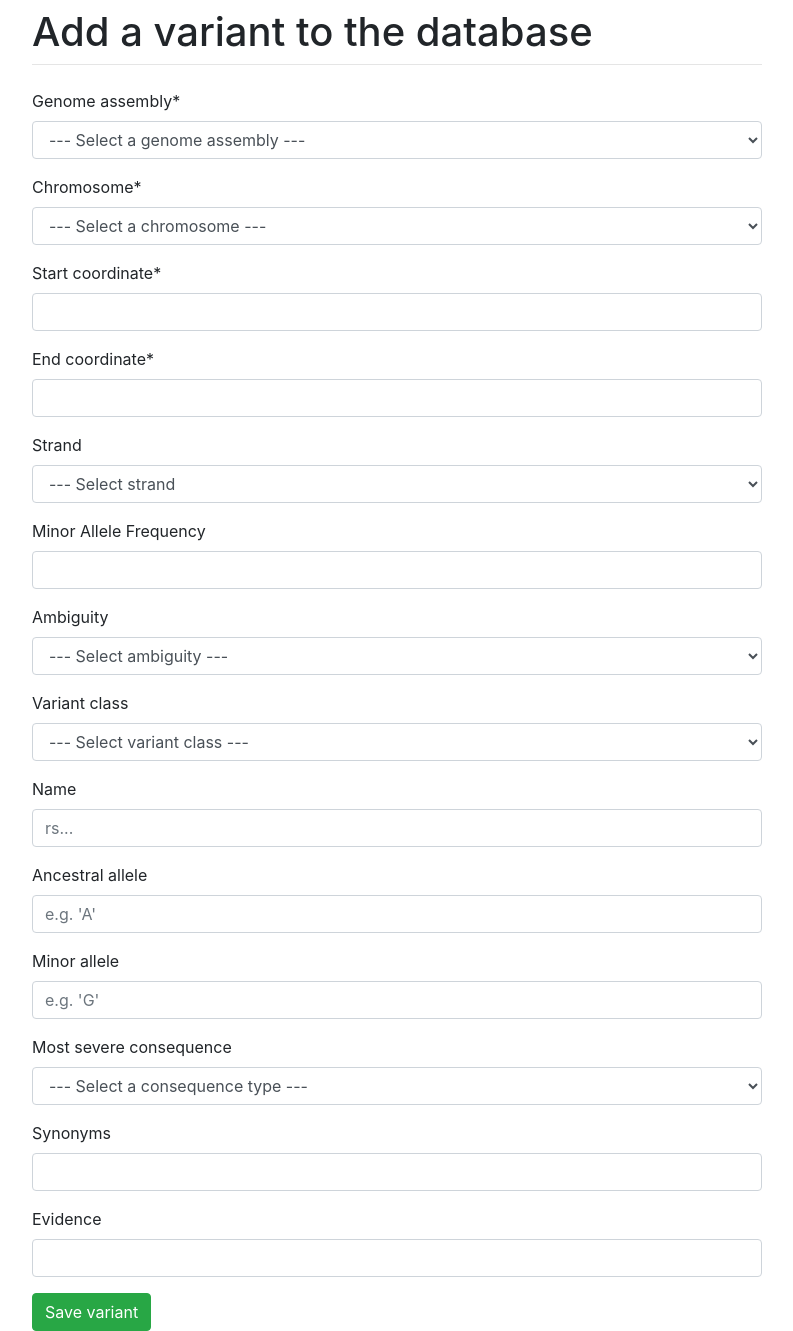
After one commit to gdoy1/uom_mongodb, a Django app: page /add-individual-var/ in a window 1280 px wide. The commit adds this page. Shown: the whole page, without its empty margins (243-1036 px from the left). Run offline with Django 4.2, Linux system fonts and the light colour scheme; some libraries are stand-ins or nearby versions.

Commit message:
Started README, added page for individual variant upload with form validation and added favicon

```diff
--- /dev/null
+++ b/vcfapp/forms.py
@@ -0,0 +1,231 @@
+from django import forms
+from django.core.exceptions import ValidationError
+
+class SingleVariantForm(forms.Form):
+
+    assembly = forms.ChoiceField(
+        label='Genome assembly',
+        required=True,
+        choices=[
+            (None, "--- Select a genome assembly ---"),
+            ("GRCh38", "GRCh38"),
+            ("GRCh37", "GRCh37")
+        ]
+    )
+
+    chromosome = forms.ChoiceField(
+        label='Chromosome',
+        required=True,
+        choices=[
+            (None, "--- Select a chromosome ---"),
+            ("1", "chr1"),
+            ("2", "chr2"),
+            ("3", "chr3"),
+            ("4", "chr4"),
+            ("5", "chr5"),
+            ("6", "chr6"),
+            ("7", "chr7"),
+            ("8", "chr8"),
+            ("9", "chr9"),
+            ("10", "chr10"),
+            ("11", "chr11"),
+            ("12", "chr12"),
+            ("13", "chr13"),
+            ("14", "chr14"),
+            ("15", "chr15"),
+            ("16", "chr16"),
+            ("17", "chr17"),
+            ("18", "chr18"),
+            ("19", "chr19"),
+            ("20", "chr20"),
+            ("21", "chr21"),
+            ("22", "chr22"),
+            ("X", "chrX"),
+            ("Y", "chrY")
+        ]
+    )
+
+    start = forms.IntegerField(
+        label='Start coordinate',
+        required=True,
+        min_value=0
+    )
+
+    end = forms.IntegerField(
+        label='End coordinate',
+        required=True,
+        min_value=0
+    )
+
+    strand = forms.ChoiceField(
+        required=False,
+        label='Strand',
+        choices=[
+            (None, '--- Select strand'),
+            ("1", "1"),
+            ("-1", "-1")
+        ]
+    )
+
+    maf = forms.FloatField(
+        label='Minor Allele Frequency',
+        required=False,
+        min_value=0.0,
+        max_value=1.0
+    )
+
+    ambiguity = forms.ChoiceField(
+        label='Ambiguity',
+        required=False,
+        choices=[
+            (None, '--- Select ambiguity ---'),
+            ('A', 'A'),
+            ('C', 'C'),
+            ('G', 'G'),
+            ('T', 'T'),
+            ('R', 'R'),
+            ('Y', 'Y'),
+            ('S', 'S'),
+            ('W', 'W'),
+            ('K', 'K'),
+            ('B', 'B'),
+            ('D', 'D'),
+            ('H', 'H'),
+            ('V', 'V'),
+            ('N', 'N'),
+            ('.', '.'),
+        ]
+    )
+
+    var_class = forms.ChoiceField(
+        label='Variant class',
+        required=False,
+        choices=[
+            (None, '--- Select variant class ---'),
+            ('SNP', 'SNP'),
+            ('deletion', 'deletion'),
+            ('indel', 'indel'),
+            ('insertion', 'insertion'),
+            ('sequence_alteration', 'sequence alteration'),
+            ('somatic_SNV', 'somatic SNV'),
+            ('somatic_deletion', 'somatic deletion'),
+            ('subsitution', 'substitution'),
+            ('tandem_repeat', 'tandem repeat')
+        ]
+    )
+
+    name = forms.CharField(
+        label='Name',
+        required=False,
+                widget=forms.TextInput(
+            attrs={
+                "placeholder": "rs...",
+                "pattern": "(rs[0-9]+)"
+            }
+        )
+    )
+
+    ancestral_allele = forms.CharField(
+        label='Ancestral allele',
+        required=False,
+        widget=forms.TextInput(
+            attrs={
+                "placeholder": "e.g. 'A'",
+                'pattern':'[ACTGN]+'
+            }
+        )
+    )
+
+    minor_allele = forms.CharField(
+        label='Minor allele',
+        required=False,
+        widget=forms.TextInput(
+            attrs={
+                "placeholder": "e.g. 'G'",
+                'pattern':'[ACTGN]+'
+            }
+        )
+    )
+
+    most_severe_consequence = forms.ChoiceField(
+        label='Most severe consequence',
+        required=False,
+        choices=[
+            (None, '--- Select a consequence type ---'),
+            ('3_prime_UTR_variant','3 prime UTR variant'),
+            ('5_prime_UTR_variant','5 prime UTR variant'),
+            ('coding_sequence_variant', 'coding sequence variant'),
+            ('downstream_gene_variant', 'downstream gene variant'),
+            ('frameshift_variant', 'frameshift variant'),
+            ('inframe_deletion', 'inframe deletion'),
+            ('intron_variant', 'intron variant'),
+            ('mature_miRNA_variant', 'mature miRNA variant'),
+            ('missense_variant', 'missense variant'),
+            ('non_coding_transcript_exon_variant', 'non coding transcript exon variant'),
+            ('protein_altering_variant', 'protein altering variant'),
+            ('splice_acceptor_variant', 'splice acceptor variant'),
+            ('splice_donor_variant', 'splice donor variant'),
+            ('splice_region_variant', 'splice region variant'),
+            ('start_lost', 'start lost'),
+            ('stop_gained', 'stop gained'),
+            ('stop_lost', 'stop lost'),
+            ('stop_retained_variant', 'stop retained variant'),
+            ('synonymous_variant', 'synonymous variant'),
+            ('upstream_gene_variant', 'upstream gene variant')
+        ]
+    )
+
+    synonyms = forms.CharField(
+        label='Synonyms',
+        required=False
+    )
+
+    evidence = forms.CharField(
+        label='Evidence',
+        required=False
+    )
+
+    def clean(self):
+        # Used to sanitize inputted data to check for invalid inputs
+        assembly = self.cleaned_data['assembly']
+        chromosome = self.cleaned_data['chromosome']
+
+        strand = self.cleaned_data['strand']
+        maf = self.cleaned_data['maf']
+        ambiguity = self.cleaned_data['ambiguity']
+        var_class = self.cleaned_data['ambiguity']
+        name = self.cleaned_data['name']
+        ancestral_allele = self.cleaned_data['ancestral_allele']
+        minor_allele = self.cleaned_data['minor_allele']
+        most_severe_consequence = self.cleaned_data['most_severe_consequence']
+        synonyms = self.cleaned_data['synonyms']
+        evidence = self.cleaned_data['evidence']
+
+        if None in (assembly, chromosome):
+        # Check both assembly and chromosome included
+            raise ValidationError(
+                "Please ensure assembly and chromosome are entered"
+            )
+
+        if not strand:
+            self.cleaned_data['strand'] = None
+        if not maf:
+            self.cleaned_data['maf'] = None
+        if not ambiguity:
+            self.cleaned_data['ambiguity'] = None
+        if not var_class:
+            self.cleaned_data['var_class'] = None
+        if not name:
+            self.cleaned_data['name'] = None
+        if not ancestral_allele:
+            self.cleaned_data['ancestral_allele'] = None
+        if not minor_allele:
+            self.cleaned_data['minor_allele'] = None
+        if not most_severe_consequence:
+            self.cleaned_data['most_severe_consequence'] = None
+        if not synonyms:
+            self.cleaned_data['synonyms'] = None
+        if not evidence:
+            self.cleaned_data['evidence'] = None
+
+        return self.cleaned_data
--- /dev/null
+++ b/vcfapp/templates/single_variant.html
@@ -0,0 +1,26 @@
+<!doctype html>
+<html lang="en">
+  <head>
+    <meta charset="utf-8">
+    <meta name="viewport" content="width=device-width, initial-scale=1, shrink-to-fit=no">
+    <link rel="stylesheet" href="https://stackpath.bootstrapcdn.com/bootstrap/4.1.3/css/bootstrap.min.css" integrity="sha384-MCw98/SFnGE8fJT3GXwEOngsV7Zt27NXFoaoApmYm81iuXoPkFOJwJ8ERdknLPMO" crossorigin="anonymous">
+    <title>Add variants</title>
+  </head>
+  <body>
+    <div class="container">
+      <div class="row justify-content-center">
+        <div class="col-8">
+          <h1 class="mt-2">Add a variant to the database</h1>
+          <hr class="mt-0 mb-4">
+
+          {% load crispy_forms_tags %}
+          <form method="post">{% csrf_token %}
+            {{ form|crispy }}
+            <button type="submit" class="btn btn-success">Save variant</button>
+            </form>
+
+        </div>
+      </div>
+    </div>
+  </body>
+</html>
--- a/vcfapp/views.py
+++ b/vcfapp/views.py
@@ -1,6 +1,9 @@
 from django.core.paginator import Paginator
-from django.shortcuts import render
+from django.shortcuts import render, redirect
+from django.http import HttpResponseRedirect
+from django.urls import reverse
 from pymongo import MongoClient
+from .forms import SingleVariantForm
 
 def home(request):
     # Connect to the MongoDB database
@@ -18,3 +21,64 @@ def home(request):
 
     # Pass the paginated variants to the template
     return render(request, 'home.html', {'variants': variants})
+
+
+def add_individual_data_view(request):
+    client = MongoClient('mongodb://localhost:27017/')
+    db = client['mydatabase']
+    collection = db['variants']
+
+    context = {}
+    context['form'] = SingleVariantForm()
+    if request.POST:
+        form = SingleVariantForm(request.POST)
+        if form.is_valid():
+            location = (
+                f"{form.cleaned_data['chromosome']}:"
+                f"{form.cleaned_data['start']}-"
+                f"{form.cleaned_data['end']}"
+            )
+            ancestral_allele = form.cleaned_data['ancestral_allele']
+            minor_allele = form.cleaned_data['minor_allele']
+            if ancestral_allele or minor_allele:
+                allele_string = (
+                    f"{form.cleaned_data['ancestral_allele']}/"
+                    f"{form.cleaned_data['minor_allele']}"
+                )
+            else:
+                allele_string = None
+
+            json_to_insert = {
+                "source": "Manual single variant upload",
+                "name": form.cleaned_data['name'],
+                "var_class": form.cleaned_data['var_class'],
+                "MAF": form.cleaned_data['maf'],
+                "ambiguity": form.cleaned_data['ambiguity'],
+                "mappings": [{
+                    "assembly_name": form.cleaned_data['assembly'],
+                    "seq_region_name": form.cleaned_data['chromosome'],
+                    "strand": form.cleaned_data['strand'],
+                    "coord_system": "chromosome",
+                    "allele_string": allele_string,
+                    "start": form.cleaned_data['start'],
+                    "end": form.cleaned_data['end'],
+                    "location": location,
+                }],
+                "ancestral_allele": form.cleaned_data['ancestral_allele'],
+                "minor_allele": form.cleaned_data['minor_allele'],
+                "synonyms": form.cleaned_data['synonyms'],
+                "most_severe_consequence": form.cleaned_data['most_severe_consequence'],
+                "evidence": form.cleaned_data['evidence']
+            }
+
+            print(json_to_insert)
+
+            collection.insert_one(
+                json_to_insert
+            )
+            form = SingleVariantForm()
+            return HttpResponseRedirect(reverse('add-individual-var'))
+    else:
+        form = SingleVariantForm()
+
+    return render(request, "single_variant.html", context)
--- a/vcfparser/settings.py
+++ b/vcfparser/settings.py
@@ -38,6 +38,8 @@ INSTALLED_APPS = [
     "django.contrib.messages",
     "django.contrib.staticfiles",
     'vcfapp',
+    'crispy_forms',
+    'crispy_bootstrap4'
 ]
 
 MIDDLEWARE = [
@@ -80,7 +82,7 @@ DATABASES = {
         'NAME': 'your_db_name',  # Use the name of your MongoDB database
         'ENFORCE_SCHEMA': False,
         'CLIENT': {
-            'host': 'mongodb://172.17.0.3:27017',  # Use the IP address of your MongoDB container
+            'host': 'mongodb://172.17.0.2:27017',  # Use the IP address of your MongoDB container
         }
     }
 }
@@ -126,3 +128,5 @@ STATIC_URL = "static/"
 # https://docs.djangoproject.com/en/4.2/ref/settings/#default-auto-field
 
 DEFAULT_AUTO_FIELD = "django.db.models.BigAutoField"
+
+CRISPY_TEMPLATE_PACK = 'bootstrap4'
--- a/vcfparser/urls.py
+++ b/vcfparser/urls.py
@@ -16,9 +16,10 @@ Including another URLconf
 """
 from django.contrib import admin
 from django.urls import path
-from vcfapp.views import home
+from vcfapp.views import home, add_individual_data_view
 
 urlpatterns = [
     path("admin/", admin.site.urls),
     path('', home, name='home'),
+    path('add-individual-var/', add_individual_data_view, name='add-individual-var')
 ]
```
Also changed, not shown: vcfapp/templates/home.html (+5 -3 lines), README.md (added), vcfapp/static/favicon-32x32.png (added), 1 other file.
